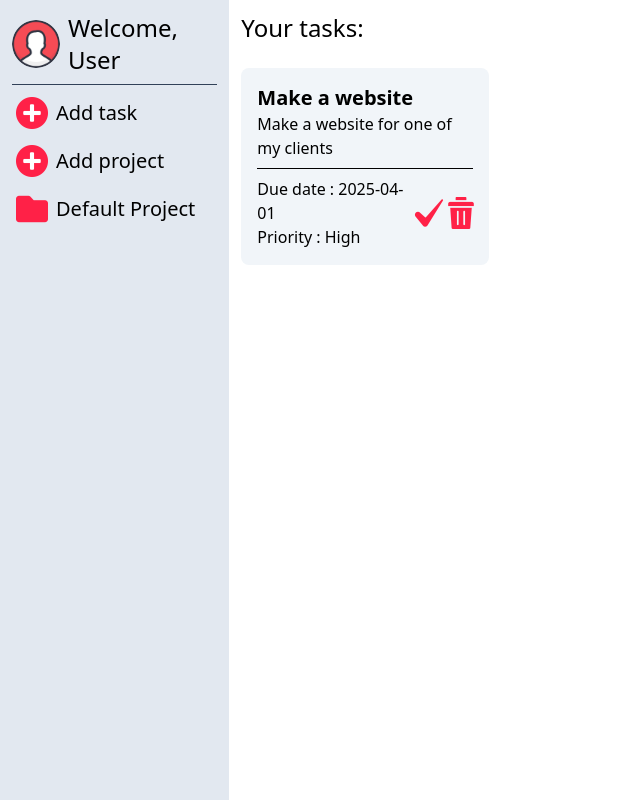
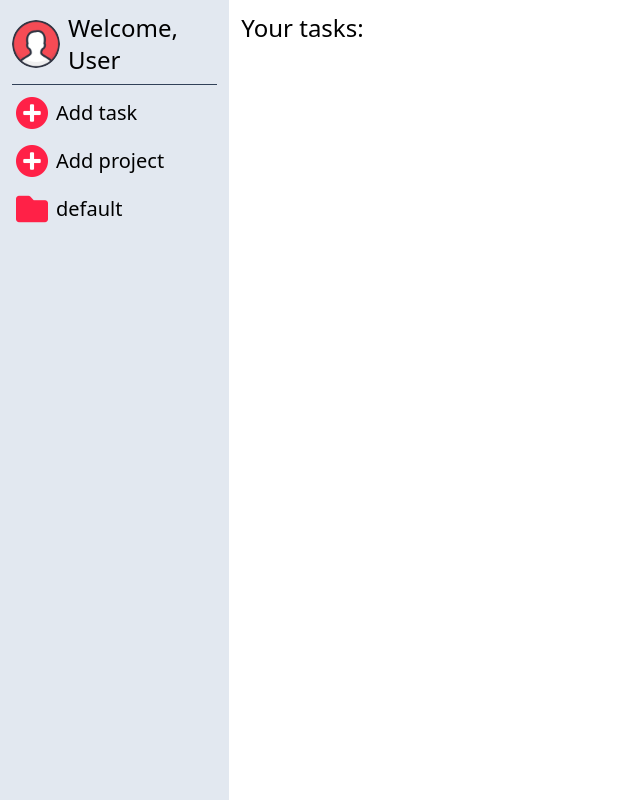
Before and after one commit to KoroushVali/todo-list-project, a website built with Vite: page vite-app/index.html in a window 1280 px wide. Both pictures are taken after a click on the picture 428 px from the left and 213 px from the top of the page. Shown: the whole page, without its empty margins (0-640 px from the left). Built offline with nearby package versions, Linux system fonts and the light colour scheme.

Commit message:
New changes

```diff
--- a/vite-app/index.html
+++ b/vite-app/index.html
@@ -100,7 +100,7 @@
       </form>
     </dialog>
     <div class="flex">
-      <div class="flex-1 bg-slate-200 h-[100vh] p-3 flex flex-col">
+      <div class="flex-1 bg-slate-200 h-[100vh] p-3 flex flex-col" id="project-tabs">
         <div class="flex items-center gap-x-2">
           <img
             src="public/icons/user.png"
@@ -123,42 +123,10 @@
           <img src="public/icons/add.png" alt="" class="w-8 h-8" />
           <p class="text-xl">Add project</p>
         </button>
-        <div
-          class="flex items-center gap-x-2 cursor-pointer mt-2 hover:bg-slate-300 p-1 rounded-lg"
-        >
-          <img src="public/icons/folder.png" alt="" class="w-8 h-8" />
-          <p class="text-xl">Default Project</p>
-        </div>
       </div>
       <div class="flex-5 p-3">
         <h2 class="text-2xl">Your tasks:</h2>
         <div class="grid grid-cols-4 mt-6 gap-x-3" id="tasks-container">
-          <div
-            class="p-4 bg-slate-100 rounded-lg hover:bg-slate-200 transition"
-          >
-            <h4 class="text-xl font-bold">Make a website</h4>
-            <p>Make a website for one of my clients</p>
-            <div class="pb-2 pt-2">
-              <hr />
-            </div>
-            <div class="flex items-center justify-between">
-              <div>
-                <p class="">Due date : 2025-04-01</p>
-                <p class="">Priority : High</p>
-              </div>
-              <div class="flex">
-                <img
-                  src="public/icons/check-tast-done.png"
-                  alt=""
-                  class="w-8 h-8 cursor-pointer"
-                /><img
-                  src="public/icons/delete-task.png"
-                  alt=""
-                  class="w-8 h-8 cursor-pointer"
-                />
-              </div>
-            </div>
-          </div>
         </div>
       </div>
     </div>
--- a/vite-app/src/main.js
+++ b/vite-app/src/main.js
@@ -10,69 +10,103 @@ class task {
   }
 }
 class project {
-  constructor(projectName, projectTasks) {
+  constructor(projectName) {
     this.projectName = projectName;
-    this.projectTasks = projectTasks;
+    this.projectTasks = [];
   }
 }
-class tasksManager {
-  constructor() {
-    this.currentId = 0;
-  }
 
-  addTask(taskName, taskDescription, taskPriority, taskDate, taskProject) {
+const tasksManager = (function () {
+  let currentId = 0;
+
+  const addTask = function (
+    taskName,
+    taskDescription,
+    taskPriority,
+    taskDate,
+    taskProject
+  ) {
     let newTask = new task(
       taskName,
       taskDescription,
       taskPriority,
       taskDate,
-      ++this.currentId
+      ++currentId
     );
     console.log(taskProject);
-    const project = tasks.find((proj) => proj.projectName === taskProject)
-    console.log(project)
-    project.projectTasks.push(newTask)
-  }
-  removeTask(taskId) {
+    const project = tasks.find((proj) => proj.projectName === taskProject);
+    console.log(project);
+    project.projectTasks.push(newTask);
+    uiController.addTask(
+      taskName,
+      taskDescription,
+      taskPriority,
+      taskDate,
+      taskProject,
+      currentId
+    );
+  };
+  const removeTask = function (taskId) {
     tasks = tasks.filter((task) => task.id !== taskId);
-  }
-}
+  };
+  return { addTask, removeTask };
+})();
 
-class uiController {
-  constructor() {
-    this.tasksContainer = document.querySelector("#tasks-container");
-  }
+const uiController = (function () {
 
-  addTask() {
-    this.tasksContainer.innerHTML += `
-           <div
-            class="p-4 bg-slate-100 rounded-lg hover:bg-slate-200 transition"
+  const tasksContainer = document.querySelector("#tasks-container");
+  const projectTabs = document.querySelector("#project-tabs")
+
+  const addTask = function (
+    taskName,
+    taskDescription,
+    taskPriority,
+    taskDate,
+    taskProject,
+    currentId
+  ) {
+    tasksContainer.innerHTML += `
+          <div
+            class="p-4 bg-slate-100 rounded-lg hover:bg-slate-200 transition" id : ${currentId}
           >
-            <h4 class="text-xl font-bold">Make a website</h4>
-            <p>Make a website for one of my clients</p>
+            <h4 class="text-xl font-bold">${taskName}</h4>
+            <p>${taskDescription}</p>
             <div class="pb-2 pt-2">
-              <hr />
+              <hr>
             </div>
             <div class="flex items-center justify-between">
               <div>
-                <p class="">Due date : 2025-04-01</p>
-                <p class="">Priority : High</p>
+                <p class="">Due date : ${taskDate}</p>
+                <p class="">Priority : ${taskPriority}</p>
               </div>
               <div class="flex">
                 <img
-                  src="public/icons/check-tast-done.png"
-                  alt=""
-                  class="w-8 h-8 cursor-pointer"
-                /><img
                   src="public/icons/delete-task.png"
                   alt=""
                   class="w-8 h-8 cursor-pointer"
+                  onclick = "removeTask(event)"
                 />
               </div>
             </div>
-          </div>`;
+          </div>
+    `;
+  };
+
+  const addProject = function(projectName){
+
+    projectTabs.innerHTML += `
+    <div
+          class="flex items-center gap-x-2 cursor-pointer mt-2 hover:bg-slate-300 p-1 rounded-lg" onclick = "removeProject(event)"
+    >
+    <img src="public/icons/folder.png" alt="" class="w-8 h-8" />
+    <p class="text-xl">${projectName}</p>
+    </div>
+    `
+
   }
-}
+  return { addTask , addProject};
+})();
+
 const inputReciever = (function () {
   const addTaskButton = document.querySelector("#add-task-button");
   const addProjectButton = document.querySelector("#add-project-button");
@@ -81,13 +115,16 @@ const inputReciever = (function () {
   const addProjecDialogForm = document.querySelector(
     "#add-project-dialog-form"
   );
+
   const addTaskDialogForm = document.querySelector("#add-task-dialog-form");
   addTaskButton.addEventListener("click", (event) => {
     addTaskDialog.showModal();
   });
+
   addProjectButton.addEventListener("click", (event) => {
     addProjectDialog.showModal();
   });
+
   addProjecDialogForm.addEventListener("submit", (event) => {
     let projectName = document.querySelector("#project-name");
     projectManager.addProject(projectName.value);
@@ -95,11 +132,21 @@ const inputReciever = (function () {
     projectName.value = "";
     addProjectDialog.close();
   });
-  addTaskDialogForm.addEventListener("click", (event) => {
-    let taskName = document.querySelector("#task-name");
-    let taskDescription = document.querySelector("#task-desc");
-    let taskDate = document.querySelector("#task-date");
-    let taskPriority = document.querySelector("#task-priority");
+
+  addTaskDialogForm.addEventListener("submit", (event) => {
+    let taskName = document.querySelector("#task-name").value;
+    let taskDescription = document.querySelector("#task-desc").value;
+    let taskDate = document.querySelector("#task-date").value;
+    let taskPriority = document.querySelector("#task-priority").value;
+    let taskProject = document.querySelector("#task-project").value;
+
+    tasksManager.addTask(
+      taskName,
+      taskDescription,
+      taskDate,
+      taskPriority,
+      taskProject
+    );
   });
 })();
 
@@ -109,6 +156,7 @@ const projectManager = (function () {
     tasks.push(newProject);
     addProjectToDom(projectName);
     console.log(tasks);
+    uiController.addProject(projectName)
   };
   return { addProject };
 })();
@@ -118,18 +166,52 @@ const addProjectToDom = function (projectName) {
   const newDropdownOption = document.createElement("option");
   newDropdownOption.value = projectName;
   newDropdownOption.textContent = projectName;
-  console.log("drop down created");
   dropdownSelector.appendChild(newDropdownOption);
 };
 
-const projectTasksManager = new tasksManager();
+// Task removal
+
+function removeTask(event){
+  let clickedElement = event.target
+  let taskContainer = clickedElement.parentElement.parentElement.parentElement
+  taskContainer.remove()
+}
+
+function removeProject(event){
+  let clickedElement = event.target
+
+}
+// Rest of the code
 projectManager.addProject("default");
-projectTasksManager.addTask("test task", "1", "2", "3", "default");
-projectTasksManager.addTask("test task", "1", "2", "3", "default");
-projectTasksManager.addTask("test task", "1", "2", "3");
+tasksManager.addTask("Sample Task", "A sample task for testing purposes", "2024/6/12", "high", "default");
 console.log(tasks);
-projectTasksManager.removeTask(1);
+tasksManager.removeTask(1);
 console.log(tasks);
 
-projectUiController = new uiController();
-projectUiController.addTask();
+// let taskContainer = document.createElement("div");
+// console.log("task being added to dom");
+// taskContainer.classList.add(
+//   "p-4",
+//   "bg-slate-100",
+//   "rounded-lg",
+//   "hover:bg-slate-200",
+//   "transition"
+// );
+// tasksContainer.appendChild(taskContainer);
+
+// let taskTitleElement = document.createElement("h4");
+// taskTitleElement.textContent = taskName;
+// taskContainer.appendChild(taskTitleElement);
+
+// let taskDescriptionElement = document.createElement("p");
+// taskDescriptionElement.textContent = taskDescription;
+// taskContainer.appendChild(taskDescriptionElement);
+
+// taskContainer.innerHTML += `
+//     <div class="pb-2 pt-2">
+//     <hr>
+//     </div>
+// `;
+
+// taskInnerContainer = document.createElement("div")
+// taskContainer.appendChild(taskInnerContainer)
```
